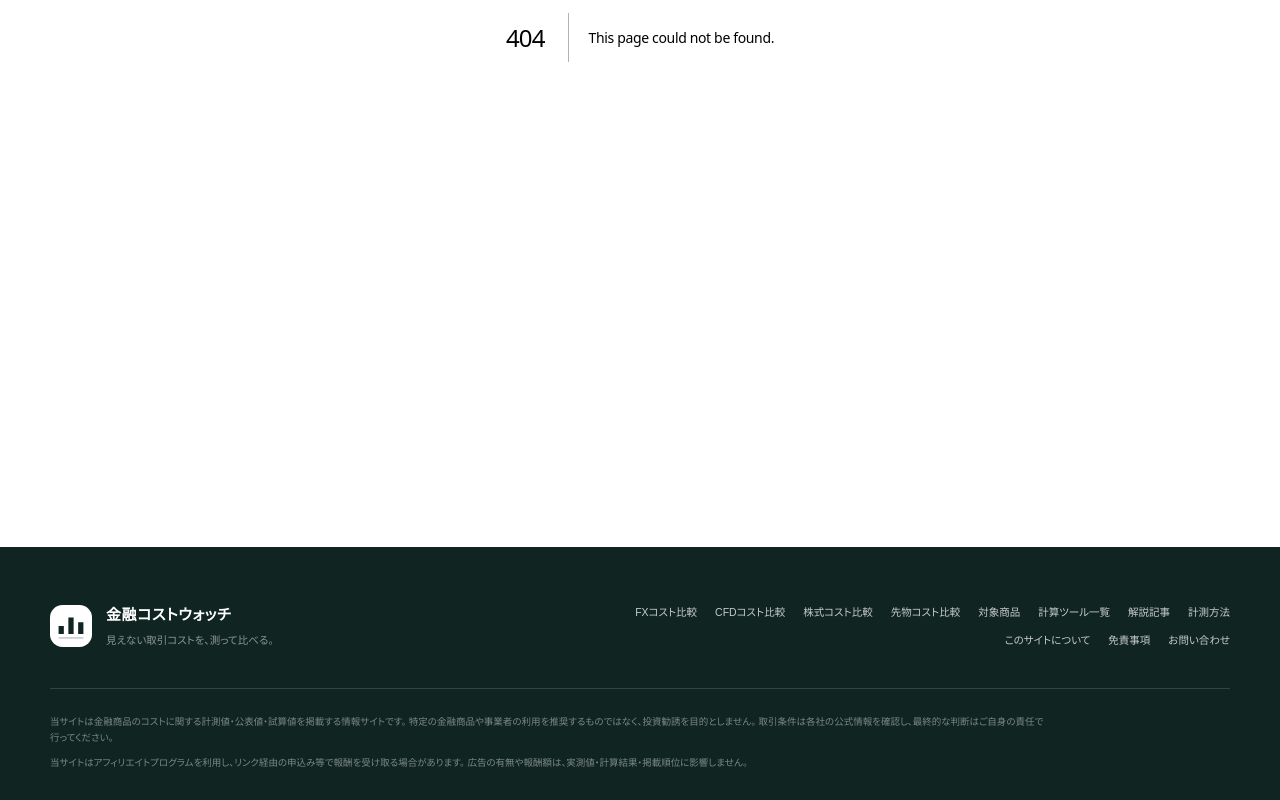
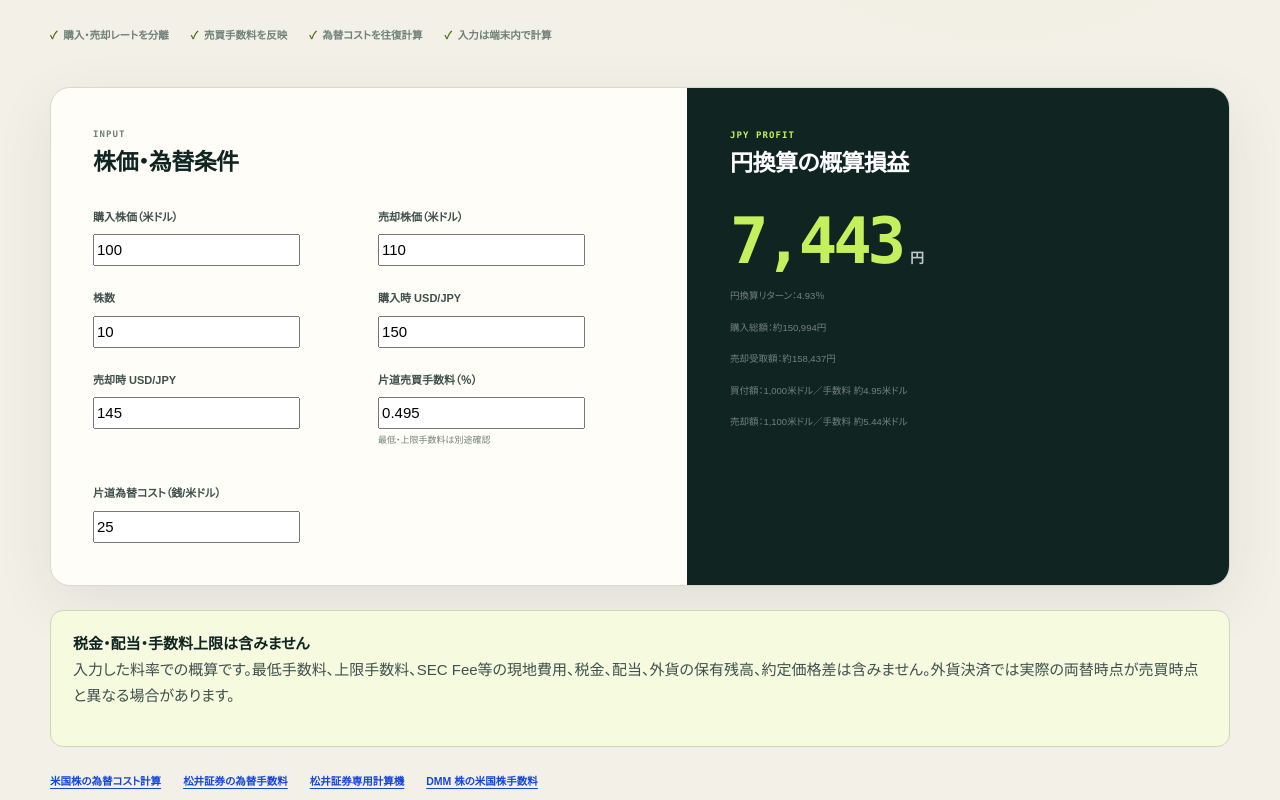
Before and after one commit to mrok18/hanbaijo, a Next.js app: page /tools/us-stock-fx-profit-calculator in a window 1280 px wide. Before the commit this address had no page. Shown: the part 440-1240 px from the top of the page. Built offline with nearby package versions, Linux system fonts and the light colour scheme.

Commit message:
feat: add US stock FX profit calculator

```diff
--- a/app/articles/us-stock-fx-cost/page.tsx
+++ b/app/articles/us-stock-fx-cost/page.tsx
@@ -58,6 +58,7 @@ export default function Page() {
         <p>仕組みは2026年9月7日に確認。25銭は計算例であり、特定サービスの現在条件として比較掲載するものではありません。</p>
       </section>
 
+      <p><Link href="/tools/us-stock-fx-profit-calculator">購入時・売却時の為替を分けて損益計算する →</Link></p>
       <p><Link href="/tools/cost-calculator">米国株プリセットで試す →</Link></p>
       <p><Link href="/articles/dmm-kabu-us-stock-fee">DMM 株の米国株手数料と為替コストを見る →</Link></p>
       <p><Link href="/stocks">株式コスト比較へ戻る →</Link></p>
--- a/app/sitemap.ts
+++ b/app/sitemap.ts
@@ -30,7 +30,7 @@ export default function sitemap(): MetadataRoute.Sitemap {
   ];
   return [
     { url: base, lastModified: now, changeFrequency: 'hourly', priority: 1 },
-    ...['fx', 'cfd', 'stocks', 'futures', 'markets', 'tools', 'tools/cost-calculator', 'tools/cfd-margin-calculator', 'tools/fx-position-size-calculator', 'tools/fx-pip-value-calculator', 'tools/risk-reward-calculator', 'tools/matsui-fx-spread-calculator', 'tools/matsui-fx-margin-calculator', 'tools/matsui-us-stock-cost-calculator', 'tools/matsui-futures-cost-calculator', 'tools/matsui-box-rate-calculator', 'articles', 'method', 'about', 'disclaimer', 'contact'].map((p) => ({
+    ...['fx', 'cfd', 'stocks', 'futures', 'markets', 'tools', 'tools/cost-calculator', 'tools/cfd-margin-calculator', 'tools/fx-position-size-calculator', 'tools/fx-pip-value-calculator', 'tools/risk-reward-calculator', 'tools/us-stock-fx-profit-calculator', 'tools/matsui-fx-spread-calculator', 'tools/matsui-fx-margin-calculator', 'tools/matsui-us-stock-cost-calculator', 'tools/matsui-futures-cost-calculator', 'tools/matsui-box-rate-calculator', 'articles', 'method', 'about', 'disclaimer', 'contact'].map((p) => ({
       url: `${base}/${p}`, lastModified: now, changeFrequency: 'monthly' as const, priority: 0.6,
     })),
     ...POSTS.map((p) => ({
--- a/app/tools/page.tsx
+++ b/app/tools/page.tsx
@@ -13,6 +13,7 @@ const tools = [
   { href: '/tools/fx-position-size-calculator', tag: 'FX RISK', title: 'FX取引数量計算機', description: '口座資金、許容リスク率、損切り幅から、1回の損失を予算内に収める取引数量を逆算します。', scope: '損失額から数量を逆算' },
   { href: '/tools/fx-pip-value-calculator', tag: 'FX PIPS', title: 'FX pips損益計算機', description: '取引数量、決済通貨、円換算レートから、1pipsの損益、値幅損益、スプレッド相当額を円換算します。', scope: '円絡み・外貨決済対応' },
   { href: '/tools/risk-reward-calculator', tag: 'ALL MARKETS', title: '損益比・損益分岐勝率計算機', description: '利確幅、損切り幅、往復コスト、想定勝率から、リスクリワード比と取引期待値を計算します。', scope: 'コスト込み期待値' },
+  { href: '/tools/us-stock-fx-profit-calculator', tag: 'US STOCK', title: '米国株 円換算損益計算機', description: '買値・売値、購入時・売却時のドル円、売買手数料、為替コストから、円換算損益を計算します。', scope: '株価と為替を分離' },
   { href: '/tools/matsui-us-stock-cost-calculator', tag: 'US STOCK', title: '米国株往復コスト計算機', description: '松井証券の米国株について、売買手数料、円貨決済の為替コスト、値幅損益を円換算します。', scope: 'NISA・外貨決済対応' },
   { href: '/tools/matsui-box-rate-calculator', tag: 'JAPAN STOCK', title: 'ボックスレート計算機', description: '松井証券の現物買付、現物売却、信用取引を1日単位で合算し、国内株手数料を判定します。', scope: '年齢条件対応' },
   { href: '/tools/matsui-futures-cost-calculator', tag: 'FUTURES', title: '日経225先物コスト計算機', description: 'ラージ、mini、マイクロの値幅損益、往復手数料、差引後損益、手数料分岐ティックを計算します。', scope: '通常・一日先物対応' },
@@ -20,7 +21,7 @@ const tools = [
 
 export default function Page() {
   return <div className="fx-page">
-    <section className="fx-hero"><div><p className="page-kicker">FINANCIAL COST TOOLKIT</p><h1>取引条件を、<br /><em>円の負担へ。</em></h1><p className="lede">広告の見出しだけでは分からないコストを、取引金額・数量・保有条件に合わせて試算します。入力値はブラウザ内で計算され、サーバーへ保存しません。</p><div className="hero-actions"><Link className="button primary" href="/tools/cost-calculator">汎用計算機を開く</Link><Link className="button secondary" href="/method">算出方法を確認</Link></div></div><aside className="fx-status-panel"><span>TOOL STATUS</span><strong>10種類を公開中</strong><p>汎用計算に加え、公式の取引単位・料金体系を反映したサービス別計算機を順次追加しています。</p><dl><div><dt>対象</dt><dd>FX・CFD・株・先物</dd></div><div><dt>入力保存</dt><dd>なし</dd></div><div><dt>利用料</dt><dd>無料</dd></div></dl></aside></section>
+    <section className="fx-hero"><div><p className="page-kicker">FINANCIAL COST TOOLKIT</p><h1>取引条件を、<br /><em>円の負担へ。</em></h1><p className="lede">広告の見出しだけでは分からないコストを、取引金額・数量・保有条件に合わせて試算します。入力値はブラウザ内で計算され、サーバーへ保存しません。</p><div className="hero-actions"><Link className="button primary" href="/tools/cost-calculator">汎用計算機を開く</Link><Link className="button secondary" href="/method">算出方法を確認</Link></div></div><aside className="fx-status-panel"><span>TOOL STATUS</span><strong>11種類を公開中</strong><p>汎用計算に加え、公式の取引単位・料金体系を反映したサービス別計算機を順次追加しています。</p><dl><div><dt>対象</dt><dd>FX・CFD・株・先物</dd></div><div><dt>入力保存</dt><dd>なし</dd></div><div><dt>利用料</dt><dd>無料</dd></div></dl></aside></section>
 
     <section className="fx-section"><div className="section-heading"><div><p className="section-index">01 / CALCULATORS</p><h2>目的から計算機を選ぶ</h2><p>商品横断の概算と、サービス固有条件の計算を分けています。</p></div></div><div className="affiliate-grid">{tools.map((tool, index) => <article className="affiliate-card" key={tool.href}><div className="affiliate-card-head"><span>TOOL {String(index + 1).padStart(2, '0')}</span><b>{tool.scope}</b></div><p className="affiliate-category">{tool.tag}</p><h3>{tool.title}</h3><p>{tool.description}</p><Link href={tool.href}>計算する →</Link></article>)}</div></section>
 
--- /dev/null
+++ b/app/tools/us-stock-fx-profit-calculator/layout.tsx
@@ -0,0 +1,3 @@
+import type { Metadata } from 'next';
+export const metadata: Metadata = { title: '米国株の円換算損益計算機｜株価・為替・手数料を分離', description: '米国株の買値、売値、株数、購入時・売却時のドル円、売買手数料、為替コストから、円換算の取得額、売却額、損益を計算します。' };
+export default function Layout({ children }: { children: React.ReactNode }) { return children; }
--- /dev/null
+++ b/app/tools/us-stock-fx-profit-calculator/page.tsx
@@ -0,0 +1,30 @@
+'use client';
+import Link from 'next/link';
+import { useMemo, useState } from 'react';
+import AffiliateOfferCard from '@/components/AffiliateOfferCard';
+import { AFFILIATE_OFFERS } from '@/lib/affiliates';
+
+export default function Page() {
+  const [buyPrice, setBuyPrice] = useState(100); const [sellPrice, setSellPrice] = useState(110); const [shares, setShares] = useState(10);
+  const [buyFx, setBuyFx] = useState(150); const [sellFx, setSellFx] = useState(145); const [feePercent, setFeePercent] = useState(0.495); const [fxCostSen, setFxCostSen] = useState(25);
+  const result = useMemo(() => {
+    const quantity = Math.max(0, shares); const purchaseUsd = Math.max(0, buyPrice) * quantity; const saleUsd = Math.max(0, sellPrice) * quantity;
+    const rate = Math.max(0, feePercent) / 100; const buyFeeUsd = purchaseUsd * rate; const sellFeeUsd = saleUsd * rate; const exchangeCost = Math.max(0, fxCostSen) / 100;
+    const purchaseYen = (purchaseUsd + buyFeeUsd) * (Math.max(0, buyFx) + exchangeCost); const saleYen = Math.max(0, saleUsd - sellFeeUsd) * Math.max(0, sellFx - exchangeCost);
+    const profitYen = saleYen - purchaseYen; const returnRate = purchaseYen > 0 ? profitYen / purchaseYen * 100 : 0;
+    return { purchaseUsd, saleUsd, buyFeeUsd, sellFeeUsd, purchaseYen, saleYen, profitYen, returnRate };
+  }, [buyPrice, sellPrice, shares, buyFx, sellFx, feePercent, fxCostSen]);
+  const yen = new Intl.NumberFormat('ja-JP', { maximumFractionDigits: 0 }); const decimal = new Intl.NumberFormat('ja-JP', { maximumFractionDigits: 2 });
+  return <div className="calculator-page">
+    <header className="calculator-intro"><p className="page-kicker">US STOCK FX PROFIT CALCULATOR</p><h1>株価は上昇。<br /><em>円換算でも利益？</em></h1><p className="lede">米国株の買値・売値だけでなく、購入時と売却時のドル円レートを別々に入力します。売買手数料と1ドルあたりの為替コストを反映し、円で支払った金額と受け取る金額を比較できます。</p><div className="calculator-proof"><span>購入・売却レートを分離</span><span>売買手数料を反映</span><span>為替コストを往復計算</span><span>入力は端末内で計算</span></div></header>
+    <div className="calculator-shell"><div className="calculator-grid"><section className="calculator-inputs"><div className="calculator-panel-head"><div><span>INPUT</span><h2>株価・為替条件</h2></div></div><div className="field-grid">
+      <label><span>購入株価（米ドル）</span><input type="number" min="0" step="0.01" value={buyPrice} onChange={e => setBuyPrice(Number(e.target.value))} /></label><label><span>売却株価（米ドル）</span><input type="number" min="0" step="0.01" value={sellPrice} onChange={e => setSellPrice(Number(e.target.value))} /></label>
+      <label><span>株数</span><input type="number" min="0" step="1" value={shares} onChange={e => setShares(Number(e.target.value))} /></label><label><span>購入時 USD/JPY</span><input type="number" min="0" step="0.01" value={buyFx} onChange={e => setBuyFx(Number(e.target.value))} /></label>
+      <label><span>売却時 USD/JPY</span><input type="number" min="0" step="0.01" value={sellFx} onChange={e => setSellFx(Number(e.target.value))} /></label><label><span>片道売買手数料（％）</span><input type="number" min="0" step="0.001" value={feePercent} onChange={e => setFeePercent(Number(e.target.value))} /><small>最低・上限手数料は別途確認</small></label>
+      <label><span>片道為替コスト（銭/米ドル）</span><input type="number" min="0" step="1" value={fxCostSen} onChange={e => setFxCostSen(Number(e.target.value))} /></label>
+    </div></section><section className="calculator-result"><div className="result-head"><span>JPY PROFIT</span><h2>円換算の概算損益</h2></div><div className="total-cost"><strong>{yen.format(result.profitYen)}</strong><span>円</span></div><p>円換算リターン：{decimal.format(result.returnRate)}％</p><p>購入総額：約{yen.format(result.purchaseYen)}円</p><p>売却受取額：約{yen.format(result.saleYen)}円</p><p>買付額：{decimal.format(result.purchaseUsd)}米ドル／手数料 約{decimal.format(result.buyFeeUsd)}米ドル</p><p>売却額：{decimal.format(result.saleUsd)}米ドル／手数料 約{decimal.format(result.sellFeeUsd)}米ドル</p></section></div></div>
+    <div className="callout"><strong>税金・配当・手数料上限は含みません</strong><p>入力した料率での概算です。最低手数料、上限手数料、SEC Fee等の現地費用、税金、配当、外貨の保有残高、約定価格差は含みません。外貨決済では実際の両替時点が売買時点と異なる場合があります。</p></div>
+    <nav className="calculator-proof" aria-label="関連記事"><Link href="/articles/us-stock-fx-cost">米国株の為替コスト計算</Link><Link href="/articles/matsui-us-stock-fx-fee">松井証券の為替手数料</Link><Link href="/tools/matsui-us-stock-cost-calculator">松井証券専用計算機</Link><Link href="/articles/dmm-kabu-us-stock-fee">DMM 株の米国株手数料</Link></nav>
+    <section className="article-affiliate" aria-label="関連する広告"><AffiliateOfferCard offer={AFFILIATE_OFFERS['matsui-fx']} /><p className="affiliate-disclosure">松井証券への広告リンクです。申込み成立時に当サイトが報酬を受け取る場合があります。計算結果とは分けて表示しています。</p></section>
+  </div>;
+}
```
